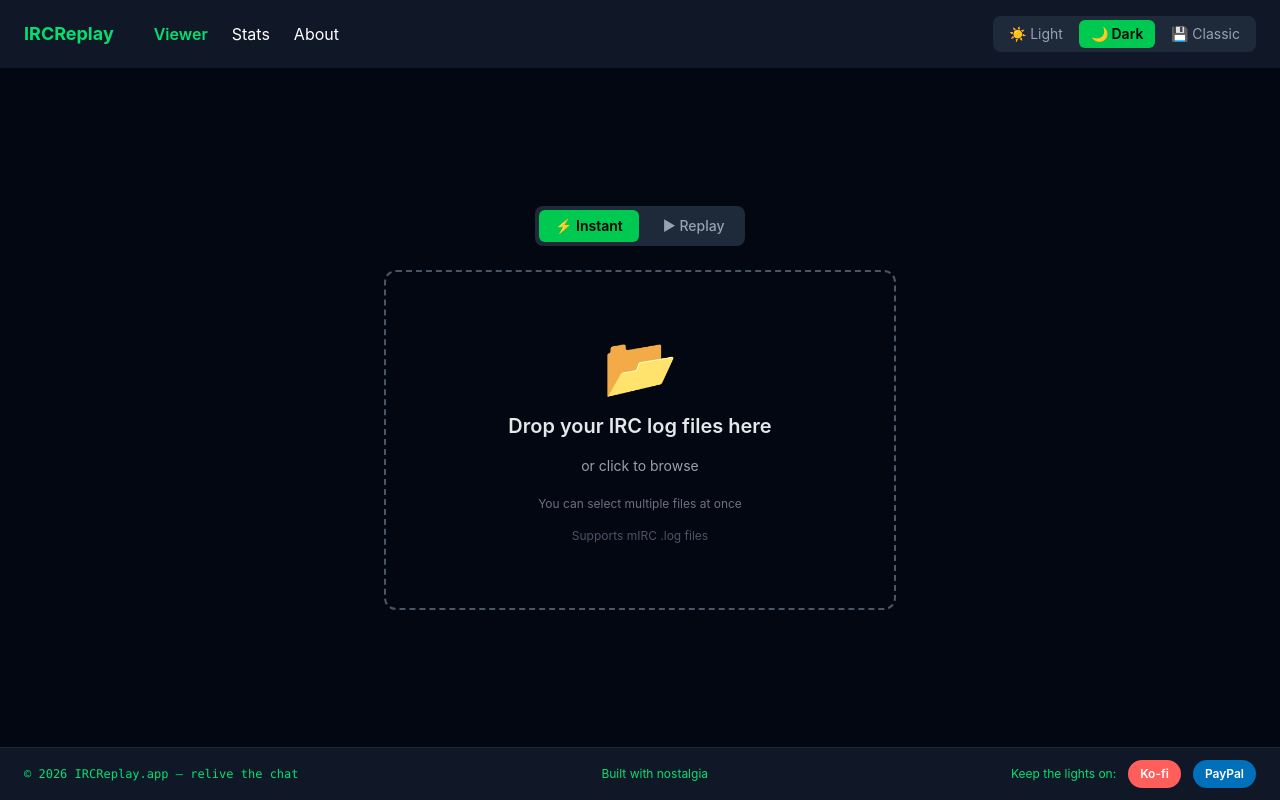
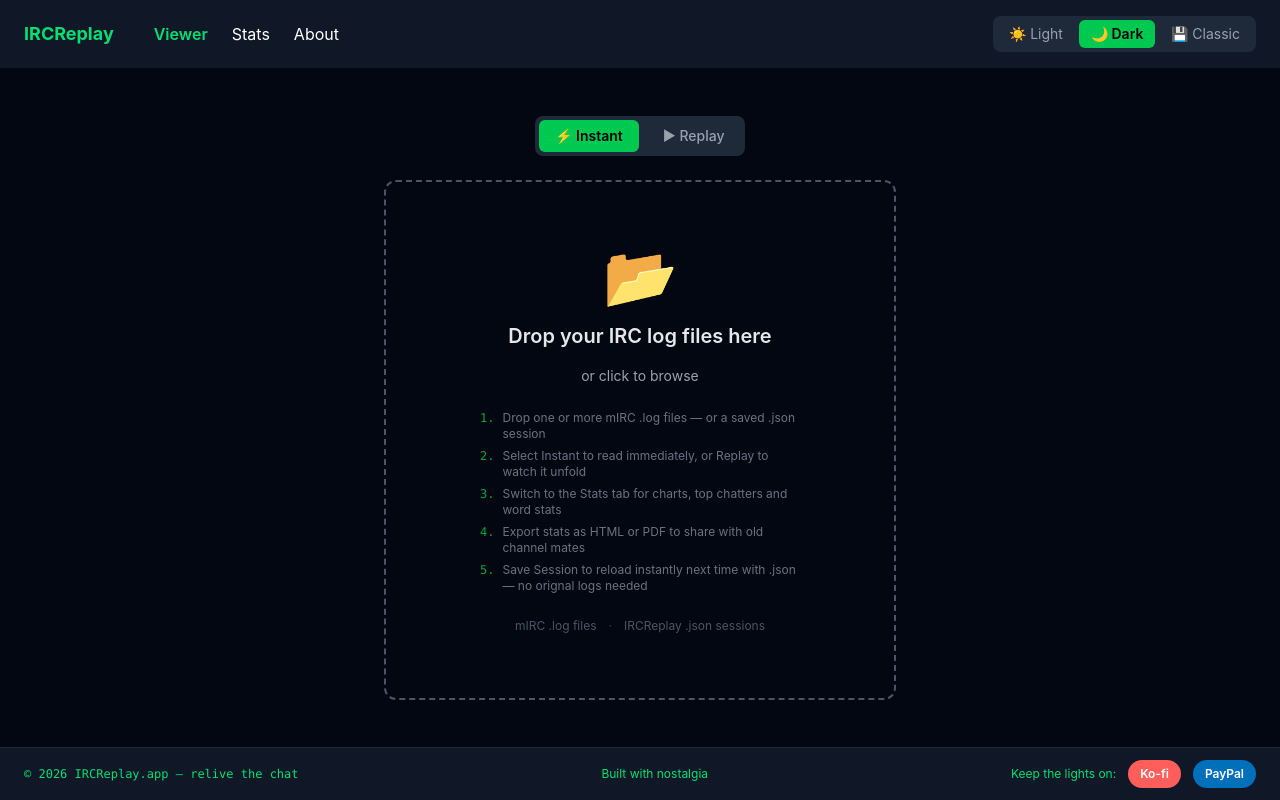
Before and after one commit to LFFPicard/ircreplay, a React (Vite) app: page / in a window 1280 px wide. Built offline with nearby package versions, Linux system fonts and the light colour scheme.

Commit message:
How To on dropzone, session save/load complete - ready for launch

```diff
--- a/src/components/DropZone.jsx
+++ b/src/components/DropZone.jsx
@@ -1,6 +1,6 @@
 import { useState, useCallback } from 'react'
 
-function DropZone({ onFilesLoaded, onFilesStart }) {
+function DropZone({ onFilesLoaded, onFilesStart, onSessionLoaded }) {
   const [isDragging, setIsDragging] = useState(false)
   const [error,      setError     ] = useState(null)
   const [mode,       setMode      ] = useState('instant')
@@ -9,15 +9,29 @@
     setError(null)
     const files = Array.from(fileList)
 
+    // If a single .json file — restore saved session directly
+    if (files.length === 1 && files[0].name.endsWith('.json')) {
+      const reader = new FileReader()
+      reader.onload = (e) => {
+        try {
+          onSessionLoaded(e.target.result)
+        } catch {
+          setError('Invalid IRCReplay session file')
+        }
+      }
+      reader.readAsText(files[0], 'utf-8')
+      return
+    }
+
+    // Otherwise handle as .log files
     const invalid = files.filter(f => !f.name.endsWith('.log'))
     if (invalid.length > 0) {
-      setError(`Not .log files: ${invalid.map(f => f.name).join(', ')}`)
+      setError(`Unsupported file type: ${invalid.map(f => f.name).join(', ')}`)
       return
     }
 
     onFilesStart?.(files.map(f => f.name))
 
-    // Read files sequentially — one at a time, not all at once
     const results = []
     let index = 0
 
@@ -37,7 +51,7 @@
     }
 
     readNext()
-  }, [onFilesLoaded, onFilesStart, mode])
+  }, [onFilesLoaded, onFilesStart, onSessionLoaded, mode])
 
   const handleDrop = useCallback((e) => {
     e.preventDefault()
@@ -46,28 +60,87 @@
   }, [handleFiles])
 
   const handleDragOver  = (e) => { e.preventDefault(); setIsDragging(true) }
-  const handleDragLeave = () => setIsDragging(false)
-  const handleClick     = () => document.getElementById('log-file-input').click()
+  const handleDragLeave = ()  => setIsDragging(false)
+  const handleClick     = ()  => document.getElementById('log-file-input').click()
   const handleInputChange = (e) => { if (e.target.files.length > 0) handleFiles(e.target.files) }
 
   return (
-    <div className="flex flex-col items-center justify-center h-full w-full gap-6 bg-gray-950 rounded-1g">
+    <div className="flex flex-col items-center justify-center h-full w-full gap-6 bg-gray-950 rounded-lg">
+
+      {/* Mode toggle */}
       <div className="flex items-center gap-2 bg-gray-800 rounded-lg p-1">
         {['instant', 'replay'].map(m => (
-          <button key={m} onClick={() => setMode(m)} className={`px-4 py-1.5 rounded-md text-sm font-medium transition-colors capitalize ${mode === m ? 'bg-green-500 text-black font-semibold' : 'text-gray-400 hover:text-white'}`}>{m === 'instant' ? '⚡ Instant' : '▶ Replay'}</button>
+          <button
+            key={m}
+            onClick={() => setMode(m)}
+            className={`px-4 py-1.5 rounded-md text-sm font-medium transition-colors capitalize ${
+              mode === m
+                ? 'bg-green-500 text-black font-semibold'
+                : 'text-gray-400 hover:text-white'
+            }`}
+          >
+            {m === 'instant' ? '⚡ Instant' : '▶ Replay'}
+          </button>
         ))}
       </div>
-      <div onClick={handleClick} onDrop={handleDrop} onDragOver={handleDragOver} onDragLeave={handleDragLeave} className={`w-full max-w-lg border-2 border-dashed rounded-xl p-16 flex flex-col items-center gap-4 cursor-pointer transition-all ${isDragging ? 'border-green-400 bg-green-400/10 scale-105' : 'border-gray-600 hover:border-green-500 hover:bg-gray-800/50'}`}>
+
+      {/* Drop zone */}
+      <div
+        onClick={handleClick}
+        onDrop={handleDrop}
+        onDragOver={handleDragOver}
+        onDragLeave={handleDragLeave}
+        className={`
+          w-full max-w-lg border-2 border-dashed rounded-xl p-16
+          flex flex-col items-center gap-4 cursor-pointer transition-all
+          ${isDragging
+            ? 'border-green-400 bg-green-400/10 scale-105'
+            : 'border-gray-600 hover:border-green-500 hover:bg-gray-800/50'
+          }
+        `}
+      >
         <div className="text-6xl">📂</div>
         <p className="text-xl font-semibold text-gray-200">Drop your IRC log files here</p>
         <p className="text-gray-400 text-sm">or click to browse</p>
-        <p className="text-gray-500 text-xs mt-1">You can select multiple files at once</p>
-        <p className="text-gray-600 text-xs">Supports mIRC .log files</p>
+
+        {/* How To */}
+        <div className="mt-2 space-y-1.5 text-left w-full max-w-xs">
+          {[
+            ['1', 'Drop one or more mIRC .log files — or a saved .json session'],
+            ['2', 'Select Instant to read immediately, or Replay to watch it unfold'],
+            ['3', 'Switch to the Stats tab for charts, top chatters and word stats'],
+            ['4', 'Export stats as HTML or PDF to share with old channel mates'],
+            ['5', 'Save Session to reload instantly next time with .json — no orignal logs needed'],
+          ].map(([num, text]) => (
+            <div key={num} className="flex gap-2 text-xs text-gray-500">
+              <span className="text-green-600 font-mono shrink-0">{num}.</span>
+              <span>{text}</span>
+            </div>
+          ))}
+        </div>
+
+        <div className="flex items-center gap-3 mt-2">
+          <span className="text-gray-600 text-xs">mIRC .log files</span>
+          <span className="text-gray-700 text-xs">&middot;</span>
+          <span className="text-gray-600 text-xs">IRCReplay .json sessions</span>
+        </div>
+
       </div>
+      {/* ↑ this closes the dashed drop zone border div */}
+
       {error && <p className="text-red-400 text-sm">{error}</p>}
-      <input id="log-file-input" type="file" accept=".log" multiple className="hidden" onChange={handleInputChange} />
+
+      <input
+        id="log-file-input"
+        type="file"
+        accept=".log,.json"
+        multiple
+        className="hidden"
+        onChange={handleInputChange}
+      />
+
     </div>
-  )
+    )
 }
 
 export default DropZone
--- a/src/components/Nav.jsx
+++ b/src/components/Nav.jsx
@@ -1,8 +1,9 @@
+import { useState } from 'react'
 import { NavLink } from 'react-router-dom'
 import { useTheme } from '../context/ThemeContext'
 import { useSession } from '../context/SessionContext'
 import { generateStatsHtml, downloadFile } from '../lib/exportHtml'
-import { useState } from 'react'
+import { saveSession } from '../lib/exportSession'
 
 const THEMES = [
   { id: 'light',   label: '☀️ Light'   },
@@ -11,15 +12,15 @@
 ]
 
 function Nav() {
-  const { theme, setTheme }   = useTheme()
-  const { session, stats }    = useSession()
+  const { theme, setTheme } = useTheme()
+  const { session, stats  } = useSession()
   const [exportMode, setExportMode] = useState('html')
 
   const canExport = session && stats
+  const canSave   = !!session
 
   const handleExport = () => {
     if (!canExport) return
-
     const channel  = (session.channel || 'channel').replace(/[^a-zA-Z0-9_-]/g, '')
     const datePart = session.date
       ? session.date.replace(/[^a-zA-Z0-9]/g, '-').slice(0, 15)
@@ -29,15 +30,17 @@
       const html = generateStatsHtml(session, stats)
       downloadFile(`${channel}-${datePart}-ircreplay.html`, html, 'text/html')
     } else {
-      // PDF via browser print dialog
       const html     = generateStatsHtml(session, stats)
       const printWin = window.open('', '_blank')
       printWin.document.write(html)
       printWin.document.close()
-      printWin.onload = () => {
-        printWin.print()
-      }
+      printWin.onload = () => { printWin.print() }
     }
+  }
+
+  const handleSave = () => {
+    if (!canSave) return
+    saveSession(session)
   }
 
   return (
@@ -56,10 +59,20 @@
 
       <div className="ml-auto flex items-center gap-3">
 
-        {/* Export controls — only when session + stats are ready */}
+        {/* Save session button */}
+        {canSave && (
+          <button
+            onClick={handleSave}
+            title="Save session as JSON — reload later without re-uploading logs"
+            className="flex items-center gap-1.5 text-gray-400 hover:text-white border border-gray-600 hover:border-gray-400 text-xs font-semibold px-3 py-1.5 rounded-lg transition-colors"
+          >
+            💾 Save Session
+          </button>
+        )}
+
+        {/* Export controls */}
         {canExport && (
           <div className="flex items-center gap-1">
-            {/* Format toggle */}
             <div className="flex items-center gap-1 bg-gray-800 rounded-lg p-1">
               {['html', 'pdf'].map(m => (
                 <button
@@ -75,7 +88,6 @@
                 </button>
               ))}
             </div>
-            {/* Export button */}
             <button
               onClick={handleExport}
               className="flex items-center gap-1.5 bg-green-500 hover:bg-green-400 text-black text-xs font-semibold px-3 py-1.5 rounded-lg transition-colors"
--- /dev/null
+++ b/src/lib/exportSession.js
@@ -0,0 +1,55 @@
+/**
+ * Session save/load utilities.
+ * Saves the parsed session as a compact JSON file.
+ * The raw field is stripped from events to keep file size reasonable.
+ */
+
+export function saveSession(session) {
+  // Strip raw field from every event — not needed after parsing
+  const compactEvents = session.events.map(e => {
+    const { raw, ...rest } = e
+    return rest
+  })
+
+  const exportData = {
+    version:   1,
+    savedAt:   new Date().toISOString(),
+    channel:   session.channel,
+    date:      session.date,
+    dateEnd:   session.dateEnd,
+    fileCount: session.fileCount,
+    nicks:     session.nicks,
+    stats:     session.stats,
+    events:    compactEvents,
+  }
+
+  const json     = JSON.stringify(exportData)
+  const blob     = new Blob([json], { type: 'application/json' })
+  const url      = URL.createObjectURL(blob)
+  const a        = document.createElement('a')
+  const channel  = (session.channel || 'session').replace(/[^a-zA-Z0-9_-]/g, '')
+  a.href         = url
+  a.download     = `${channel}-ircreplay-session.json`
+  a.click()
+  URL.revokeObjectURL(url)
+}
+
+export function loadSession(jsonText) {
+  const data = JSON.parse(jsonText)
+
+  // Basic validation
+  if (!data.version || !data.events || !data.channel) {
+    throw new Error('Invalid IRCReplay session file')
+  }
+
+  return {
+    channel:   data.channel,
+    date:      data.date,
+    dateEnd:   data.dateEnd,
+    fileCount: data.fileCount || 1,
+    nicks:     data.nicks     || [],
+    stats:     data.stats     || {},
+    events:    data.events,
+    fromSave:  true,
+  }
+}
--- a/src/pages/Viewer.jsx
+++ b/src/pages/Viewer.jsx
@@ -3,6 +3,7 @@
 import ChatPane from '../components/ChatPane'
 import { useSession } from '../context/SessionContext'
 import ParseWorker from '../workers/parseWorker.js?worker'
+import { loadSession } from '../lib/exportSession'
 
 function Viewer() {
   const { session, setSession } = useSession()
@@ -25,6 +26,16 @@
     setCurrentFile('')
     setPhase('reading')
   }, [])
+
+  const handleSessionLoaded = useCallback((jsonText) => {
+    try {
+      const restored = loadSession(jsonText)
+      setMode('instant')
+      setSession(restored)
+    } catch (err) {
+      console.error('Failed to load session:', err)
+    }
+  }, [setSession])
 
   const handleFilesLoaded = useCallback((files, selectedMode) => {
     setPhase('parsing')
@@ -102,8 +113,12 @@
   }
 
   if (!session) {
-    return (
-      <DropZone onFilesLoaded={handleFilesLoaded} onFilesStart={handleFilesStart} />
+  return (
+      <DropZone
+        onFilesLoaded={handleFilesLoaded}
+        onFilesStart={handleFilesStart}
+        onSessionLoaded={handleSessionLoaded}
+      />
     )
   }
 
```
